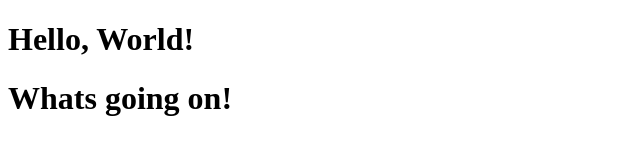
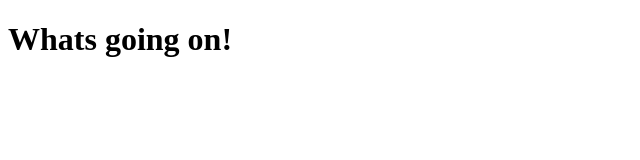
Before and after one commit to maazuddinmk-ctrl/gdemo, a plain HTML site: page index.html in a window 1280 px wide. Shown: the whole page, without its empty margins (0-640 px from the left). Drawn offline with Linux system fonts and the light colour scheme.

Commit message:
update index.html
update

```diff
--- a/index.html
+++ b/index.html
@@ -7,7 +7,6 @@
     <title>Hello World</title>
 </head>
 <body>
-    <h1>Hello, World!</h1>
     <h1>Whats going on!</h1>
 </body>
 </html>
```
